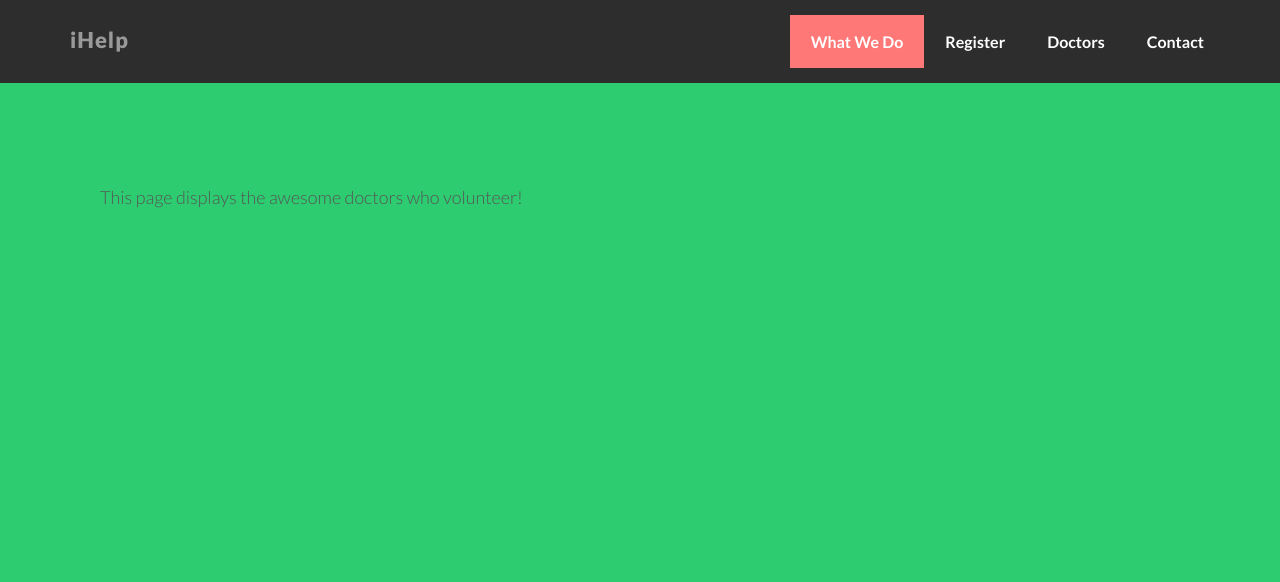
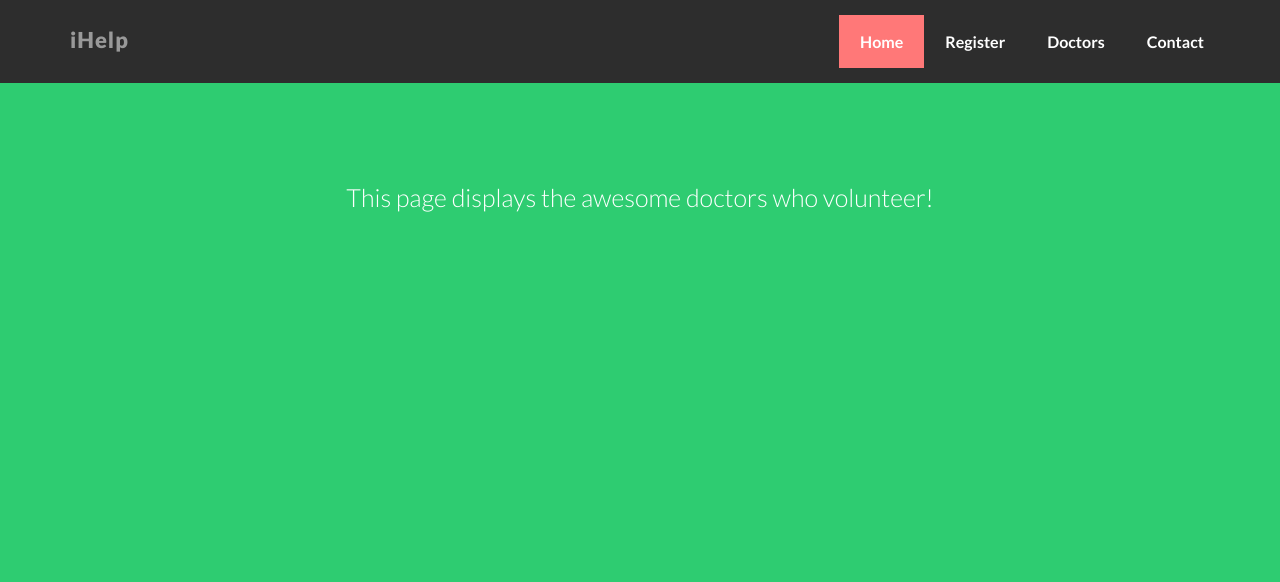
Before and after one commit to sanketsaurav/mseva, a Python web app: template templates/browse.html in a window 1280 px wide. Shown: the top 582 px of the page. Run offline with Jinja, Linux system fonts and the light colour scheme; the template is opened without the code that fills it, so the values that code supplies are empty; some libraries are stand-ins or nearby versions.

Commit message:
CSS minor fixes

```diff
--- a/static/css/main.css
+++ b/static/css/main.css
@@ -146,13 +146,16 @@ margin-bottom: 10px;
 .timeslot{
     width: 10%;
 }
-.no-doc{
+.no-doc p{
     height: 400px;
     padding: 100px;
+    color: #fff;
+    font-size: 25px;
+    text-align: center;
 }
 #container div.content{
     padding:50px;
-    font-size: 30px;
+    font-size: 25px;
 }
 #registerBtn a{
     font-size: 25px;
--- a/templates/base.html
+++ b/templates/base.html
@@ -41,7 +41,7 @@
         </div>
         <div class="navbar-collapse collapse">
           <ul class="nav navbar-nav navbar-right">
-            <li class="active"><a href="/">What We Do</a></li>
+            <li class="active"><a href="/">Home</a></li>
             <li><a href="/signup">Register</a></li>
             <li><a href="/browse">Doctors</a></li>
             <li><a data-toggle="modal" data-target="#myModal" href="#myModal">Contact</a></li>
```
